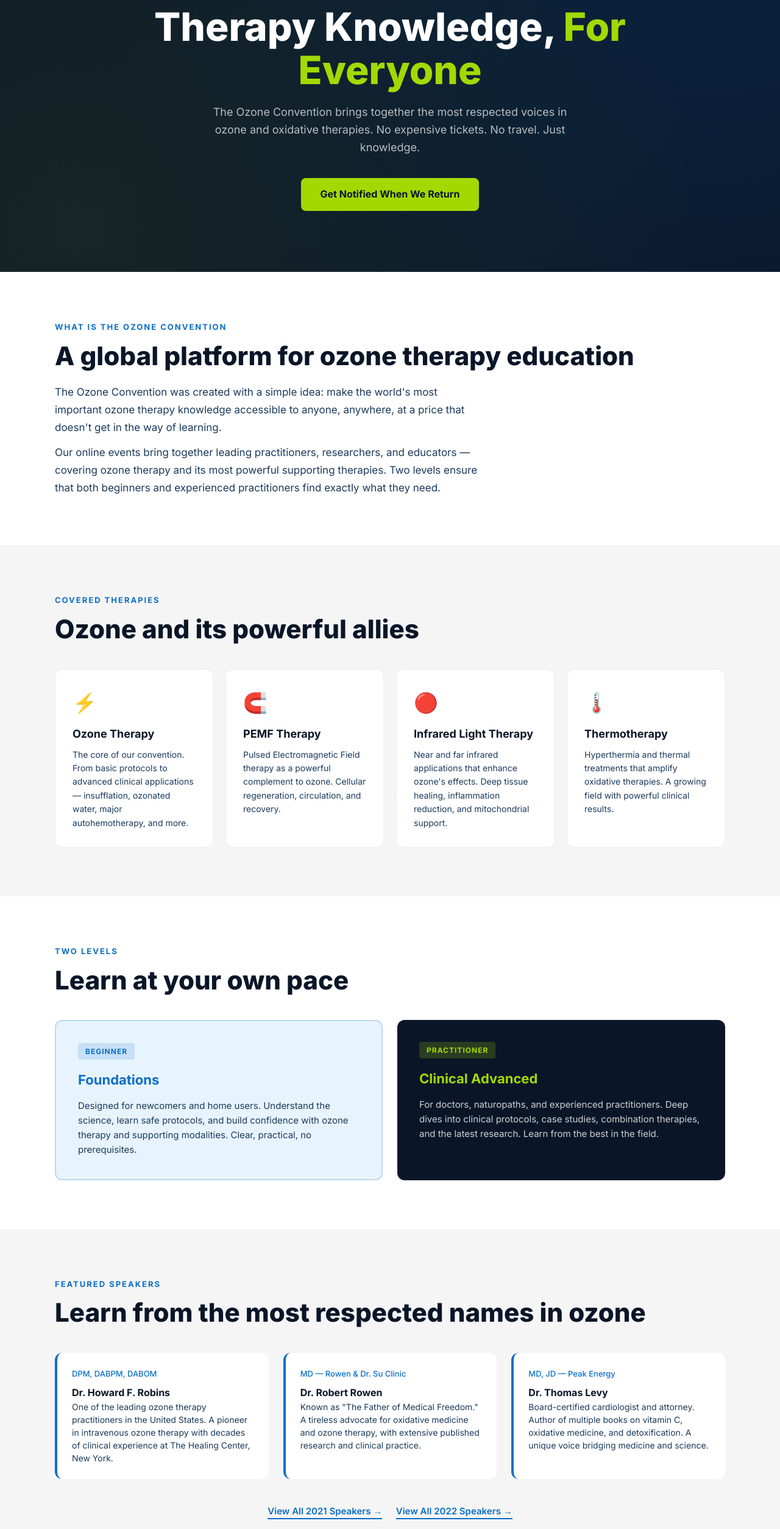
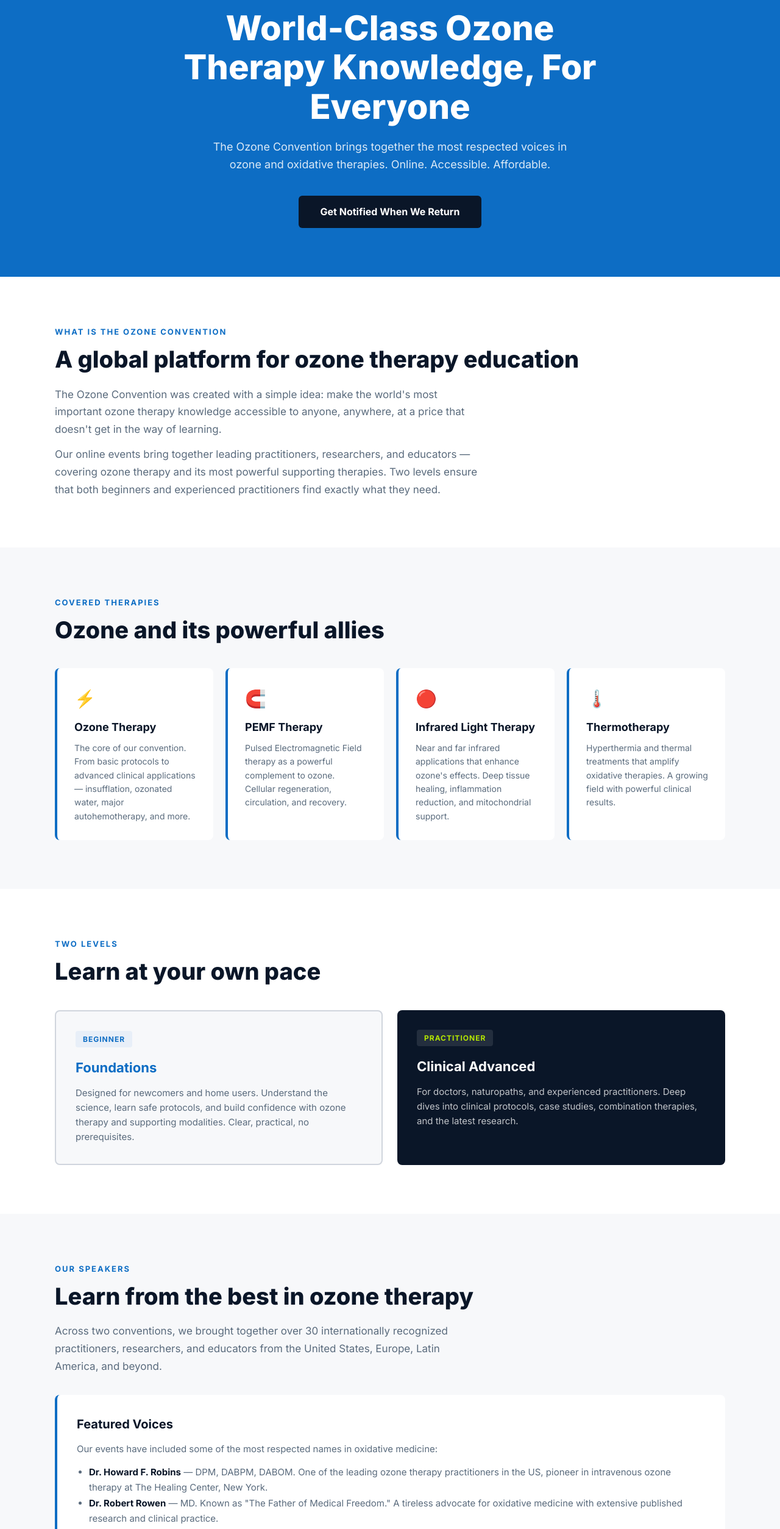
Before and after one commit to titolindj/ozoneconvention-landing, a plain HTML site: page index.html in a window 1280 px wide. Shown: the part 280-2788 px from the top of the page at 61% size. Drawn offline with Linux system fonts and the light colour scheme.

Commit message:
Redesign: no gradients, logo blue primary, real speakers, logo image
- Removed ALL gradients (hero, CTA)
- Primary blue #0D6DC4 from logo as dominant color
- Lima #B5E700 only for small accents
- Added actual convention logo image
- Real speaker info from 2021/2022 events
- 30+ speakers across 2 conventions mentioned
- Clean, flat design throughout

```diff
--- a/index.html
+++ b/index.html
@@ -1,5 +1,5 @@
 <!DOCTYPE html>
-<html lang="es">
+<html lang="en">
 <head>
 <meta charset="UTF-8">
 <meta name="viewport" content="width=device-width, initial-scale=1.0">
@@ -7,89 +7,78 @@
 <meta name="description" content="The Ozone Convention brings together the world's leading ozone therapy experts. Accessible, affordable, online. Two levels for beginners and practitioners.">
 <link rel="preconnect" href="https://fonts.googleapis.com">
 <link href="https://fonts.googleapis.com/css2?family=Inter:wght@400;500;600;700;800&display=swap" rel="stylesheet">
+<link rel="icon" type="image/png" href="logo.png">
 <style>
   * { margin: 0; padding: 0; box-sizing: border-box; }
 
   :root {
-    --azul: #0B6EC7;
-    --lima: #A3D900;
+    --blue: #0D6DC4;
+    --blue-light: #3D8FE0;
+    --lima: #B5E700;
     --navy: #0A1628;
-    --deep: #1B3A5C;
-    --ice: #E8F4FD;
     --white: #FFFFFF;
-    --gray: #F5F5F5;
+    --gray: #F7F8FA;
+    --text: #2C3E50;
+    --text-light: #5A6B7D;
   }
 
-  body { font-family: 'Inter', system-ui, sans-serif; color: var(--navy); line-height: 1.6; }
+  body { font-family: 'Inter', system-ui, sans-serif; color: var(--text); line-height: 1.6; }
 
   /* NAV */
   nav {
     position: fixed; top: 0; width: 100%; z-index: 100;
-    background: rgba(10, 22, 40, 0.95); backdrop-filter: blur(10px);
-    padding: 16px 0; border-bottom: 1px solid rgba(255,255,255,0.1);
+    background: var(--navy);
+    padding: 14px 0; border-bottom: 3px solid var(--blue);
   }
   .nav-inner {
     max-width: 1100px; margin: 0 auto; padding: 0 24px;
     display: flex; align-items: center; justify-content: space-between;
   }
-  .nav-logo { color: var(--white); font-weight: 800; font-size: 20px; text-decoration: none; }
-  .nav-logo span { color: var(--lima); }
-  .nav-links a { color: rgba(255,255,255,0.7); text-decoration: none; margin-left: 32px; font-size: 14px; font-weight: 500; transition: color 0.2s; }
-  .nav-links a:hover { color: var(--lima); }
+  .nav-logo img { height: 36px; }
+  .nav-links a { color: rgba(255,255,255,0.7); text-decoration: none; margin-left: 32px; font-size: 14px; font-weight: 500; }
+  .nav-links a:hover { color: var(--white); }
 
   /* HERO */
   .hero {
-    background: var(--navy);
-    padding: 160px 24px 100px;
+    background: var(--blue);
+    padding: 140px 24px 80px;
     text-align: center;
-    position: relative;
-    overflow: hidden;
   }
-  .hero::before {
-    content: '';
-    position: absolute; top: -50%; left: -50%; width: 200%; height: 200%;
-    background: radial-gradient(circle at 70% 30%, rgba(11, 110, 199, 0.15) 0%, transparent 50%),
-                radial-gradient(circle at 30% 70%, rgba(163, 217, 0, 0.08) 0%, transparent 50%);
-  }
-  .hero-content { position: relative; max-width: 800px; margin: 0 auto; }
-  .hero-badge {
-    display: inline-block; background: rgba(163, 217, 0, 0.15); color: var(--lima);
-    padding: 6px 16px; border-radius: 20px; font-size: 13px; font-weight: 600;
-    margin-bottom: 24px; border: 1px solid rgba(163, 217, 0, 0.3);
+  .hero-logo {
+    max-width: 200px; margin-bottom: 32px;
   }
   .hero h1 {
-    color: var(--white); font-size: clamp(36px, 6vw, 64px); font-weight: 800;
-    line-height: 1.1; margin-bottom: 20px;
+    color: var(--white); font-size: clamp(32px, 5vw, 56px); font-weight: 800;
+    line-height: 1.15; margin-bottom: 20px; max-width: 750px; margin-left: auto; margin-right: auto;
   }
-  .hero h1 span { color: var(--lima); }
   .hero p {
-    color: rgba(255,255,255,0.7); font-size: 18px; max-width: 600px; margin: 0 auto 36px;
+    color: rgba(255,255,255,0.85); font-size: 18px; max-width: 600px; margin: 0 auto 36px;
   }
   .hero-cta {
-    display: inline-block; background: var(--lima); color: var(--navy);
-    padding: 14px 32px; border-radius: 8px; font-weight: 700; font-size: 16px;
-    text-decoration: none; transition: transform 0.2s, box-shadow 0.2s;
+    display: inline-block; background: var(--navy); color: var(--white);
+    padding: 14px 36px; border-radius: 6px; font-weight: 700; font-size: 16px;
+    text-decoration: none;
   }
-  .hero-cta:hover { transform: translateY(-2px); box-shadow: 0 8px 24px rgba(163, 217, 0, 0.3); }
+  .hero-cta:hover { background: #122040; }
 
-  /* WHAT */
-  .what {
+  /* ABOUT */
+  .about {
     background: var(--white); padding: 80px 24px;
   }
   .container { max-width: 1100px; margin: 0 auto; }
   .section-label {
-    color: var(--azul); font-size: 13px; font-weight: 700;
+    color: var(--blue); font-size: 13px; font-weight: 700;
     text-transform: uppercase; letter-spacing: 2px; margin-bottom: 12px;
   }
   .section-title {
-    font-size: clamp(28px, 4vw, 42px); font-weight: 800; color: var(--navy);
+    font-size: clamp(26px, 4vw, 38px); font-weight: 800; color: var(--navy);
     line-height: 1.2; margin-bottom: 20px;
   }
   .section-desc {
-    font-size: 17px; color: var(--deep); max-width: 700px; line-height: 1.7;
+    font-size: 17px; color: var(--text-light); max-width: 700px; line-height: 1.7;
   }
 
-  /* THERAPY CARDS */
+  /* THERAPIES */
   .therapies {
     background: var(--gray); padding: 80px 24px;
   }
@@ -98,13 +87,12 @@
     gap: 20px; margin-top: 40px;
   }
   .therapy-card {
-    background: var(--white); border-radius: 12px; padding: 28px;
-    border: 1px solid rgba(0,0,0,0.06); transition: transform 0.2s, box-shadow 0.2s;
+    background: var(--white); border-radius: 8px; padding: 28px;
+    border-left: 4px solid var(--blue);
   }
-  .therapy-card:hover { transform: translateY(-4px); box-shadow: 0 12px 32px rgba(0,0,0,0.08); }
-  .therapy-icon { font-size: 32px; margin-bottom: 12px; }
+  .therapy-icon { font-size: 28px; margin-bottom: 10px; }
   .therapy-card h3 { font-size: 18px; font-weight: 700; color: var(--navy); margin-bottom: 8px; }
-  .therapy-card p { font-size: 14px; color: var(--deep); line-height: 1.6; }
+  .therapy-card p { font-size: 14px; color: var(--text-light); line-height: 1.6; }
 
   /* LEVELS */
   .levels {
@@ -114,47 +102,53 @@
     display: grid; grid-template-columns: 1fr 1fr; gap: 24px; margin-top: 40px;
   }
   .level-card {
-    border-radius: 12px; padding: 36px; position: relative; overflow: hidden;
+    border-radius: 8px; padding: 32px;
   }
-  .level-card.basic { background: var(--ice); border: 2px solid rgba(11, 110, 199, 0.2); }
+  .level-card.basic { background: var(--gray); border: 2px solid #D0D5DD; }
   .level-card.advanced { background: var(--navy); }
   .level-card h3 { font-size: 22px; font-weight: 700; margin-bottom: 12px; }
-  .level-card.basic h3 { color: var(--azul); }
-  .level-card.advanced h3 { color: var(--lima); }
+  .level-card.basic h3 { color: var(--blue); }
+  .level-card.advanced h3 { color: var(--white); }
   .level-card p { font-size: 15px; line-height: 1.6; }
-  .level-card.basic p { color: var(--deep); }
-  .level-card.advanced p { color: rgba(255,255,255,0.8); }
+  .level-card.basic p { color: var(--text-light); }
+  .level-card.advanced p { color: rgba(255,255,255,0.75); }
   .level-tag {
     display: inline-block; padding: 4px 12px; border-radius: 4px;
     font-size: 12px; font-weight: 700; text-transform: uppercase; letter-spacing: 1px;
     margin-bottom: 16px;
   }
-  .level-card.basic .level-tag { background: rgba(11, 110, 199, 0.15); color: var(--azul); }
-  .level-card.advanced .level-tag { background: rgba(163, 217, 0, 0.2); color: var(--lima); }
+  .level-card.basic .level-tag { background: #E8EFF8; color: var(--blue); }
+  .level-card.advanced .level-tag { background: rgba(255,255,255,0.1); color: var(--lima); }
 
-  /* SPEAKERS PREVIEW */
+  /* SPEAKERS */
   .speakers {
     background: var(--gray); padding: 80px 24px;
   }
-  .speaker-highlight {
-    display: flex; gap: 24px; flex-wrap: wrap; margin-top: 40px;
+  .speakers-intro {
+    font-size: 17px; color: var(--text-light); max-width: 700px; line-height: 1.7;
+    margin-top: 8px; margin-bottom: 32px;
   }
-  .speaker-item {
-    background: var(--white); border-radius: 12px; padding: 24px; flex: 1; min-width: 280px;
-    border-left: 4px solid var(--azul);
+  .speakers-highlight {
+    background: var(--white); border-radius: 8px; padding: 32px;
+    border-left: 4px solid var(--blue);
+    margin-bottom: 24px;
   }
-  .speaker-item h4 { font-size: 16px; font-weight: 700; color: var(--navy); }
-  .speaker-item .role { font-size: 13px; color: var(--azul); font-weight: 500; margin-bottom: 8px; }
-  .speaker-item p { font-size: 14px; color: var(--deep); line-height: 1.5; }
-
-  .speakers-cta {
-    text-align: center; margin-top: 40px;
+  .speakers-highlight h3 {
+    font-size: 20px; font-weight: 700; color: var(--navy); margin-bottom: 12px;
   }
-  .speakers-cta a {
-    color: var(--azul); font-weight: 600; text-decoration: none; font-size: 15px;
-    border-bottom: 2px solid var(--azul); padding-bottom: 2px; transition: color 0.2s;
+  .speakers-highlight p {
+    font-size: 15px; color: var(--text-light); line-height: 1.7;
   }
-  .speakers-cta a:hover { color: var(--lima); border-color: var(--lima); }
+  .speakers-highlight ul {
+    margin-top: 12px; padding-left: 20px;
+  }
+  .speakers-highlight li {
+    font-size: 15px; color: var(--text-light); line-height: 1.7;
+  }
+  .speakers-highlight li strong { color: var(--navy); }
+  .speakers-note {
+    font-size: 14px; color: var(--text-light); font-style: italic; margin-top: 24px;
+  }
 
   /* STORY */
   .story {
@@ -162,66 +156,57 @@
   }
   .story-content {
     display: grid; grid-template-columns: 1fr 1fr; gap: 48px; margin-top: 40px;
-    align-items: center;
+    align-items: start;
   }
-  .story-text { font-size: 16px; color: var(--deep); line-height: 1.8; }
+  .story-text { font-size: 16px; color: var(--text-light); line-height: 1.8; }
   .story-text p { margin-bottom: 16px; }
   .story-timeline {
-    border-left: 3px solid var(--azul); padding-left: 24px;
+    border-left: 3px solid var(--blue); padding-left: 24px;
   }
   .timeline-item { margin-bottom: 24px; position: relative; }
   .timeline-item::before {
     content: ''; position: absolute; left: -31px; top: 4px;
     width: 12px; height: 12px; border-radius: 50%;
-    background: var(--azul); border: 3px solid var(--white);
+    background: var(--blue); border: 3px solid var(--white);
+    box-shadow: 0 0 0 2px var(--blue);
   }
-  .timeline-item .year { font-size: 13px; font-weight: 700; color: var(--lima); text-transform: uppercase; }
+  .timeline-item .year { font-size: 13px; font-weight: 700; color: var(--blue); text-transform: uppercase; }
   .timeline-item h4 { font-size: 16px; font-weight: 700; color: var(--navy); margin: 4px 0; }
-  .timeline-item p { font-size: 14px; color: var(--deep); }
+  .timeline-item p { font-size: 14px; color: var(--text-light); }
 
-  /* CTA FINAL */
+  /* CTA */
   .cta-final {
     background: var(--navy); padding: 80px 24px; text-align: center;
-    position: relative; overflow: hidden;
   }
-  .cta-final::before {
-    content: ''; position: absolute; top: 0; left: 0; right: 0; bottom: 0;
-    background: radial-gradient(circle at 50% 50%, rgba(163, 217, 0, 0.1) 0%, transparent 60%);
-  }
-  .cta-final .container { position: relative; }
   .cta-final h2 {
-    color: var(--white); font-size: clamp(28px, 4vw, 42px); font-weight: 800;
+    color: var(--white); font-size: clamp(26px, 4vw, 38px); font-weight: 800;
     margin-bottom: 16px;
   }
-  .cta-final h2 span { color: var(--lima); }
-  .cta-final p { color: rgba(255,255,255,0.7); font-size: 17px; margin-bottom: 32px; max-width: 500px; margin-left: auto; margin-right: auto; }
+  .cta-final p { color: rgba(255,255,255,0.65); font-size: 17px; margin-bottom: 32px; max-width: 500px; margin-left: auto; margin-right: auto; }
   .cta-form {
     display: flex; gap: 12px; max-width: 460px; margin: 0 auto; flex-wrap: wrap;
     justify-content: center;
   }
   .cta-form input {
-    flex: 1; min-width: 240px; padding: 14px 18px; border-radius: 8px;
+    flex: 1; min-width: 240px; padding: 14px 18px; border-radius: 6px;
     border: 2px solid rgba(255,255,255,0.15); background: rgba(255,255,255,0.08);
     color: var(--white); font-size: 15px; font-family: inherit;
-    transition: border-color 0.2s;
   }
   .cta-form input::placeholder { color: rgba(255,255,255,0.4); }
-  .cta-form input:focus { outline: none; border-color: var(--lima); }
+  .cta-form input:focus { outline: none; border-color: var(--blue-light); }
   .cta-form button {
-    padding: 14px 28px; border-radius: 8px; border: none;
-    background: var(--lima); color: var(--navy); font-weight: 700;
+    padding: 14px 28px; border-radius: 6px; border: none;
+    background: var(--blue); color: var(--white); font-weight: 700;
     font-size: 15px; cursor: pointer; font-family: inherit;
-    transition: transform 0.2s;
   }
-  .cta-form button:hover { transform: translateY(-2px); }
+  .cta-form button:hover { background: var(--blue-light); }
 
   /* FOOTER */
   footer {
     background: #060D18; padding: 32px 24px; text-align: center;
-    border-top: 1px solid rgba(255,255,255,0.05);
   }
   footer p { color: rgba(255,255,255,0.4); font-size: 13px; }
-  footer a { color: var(--azul); text-decoration: none; }
+  footer a { color: var(--blue-light); text-decoration: none; }
 
   /* RESPONSIVE */
   @media (max-width: 768px) {
@@ -236,7 +221,7 @@
 <!-- NAV -->
 <nav>
   <div class="nav-inner">
-    <a href="#" class="nav-logo">3<span>Zone</span> Convention</a>
+    <a href="#" class="nav-logo"><img src="logo.png" alt="3Zone Convention"></a>
     <div class="nav-links">
       <a href="#about">About</a>
       <a href="#therapies">Therapies</a>
@@ -249,16 +234,14 @@
 
 <!-- HERO -->
 <section class="hero">
-  <div class="hero-content">
-    <div class="hero-badge">Online · Global · Accessible</div>
-    <h1>World-Class Ozone Therapy Knowledge, <span>For Everyone</span></h1>
-    <p>The Ozone Convention brings together the most respected voices in ozone and oxidative therapies. No expensive tickets. No travel. Just knowledge.</p>
-    <a href="#notify" class="hero-cta">Get Notified When We Return</a>
-  </div>
+  <img src="logo.png" alt="3Zone Convention" class="hero-logo">
+  <h1>World-Class Ozone Therapy Knowledge, For Everyone</h1>
+  <p>The Ozone Convention brings together the most respected voices in ozone and oxidative therapies. Online. Accessible. Affordable.</p>
+  <a href="#notify" class="hero-cta">Get Notified When We Return</a>
 </section>
 
-<!-- WHAT -->
-<section class="what" id="about">
+<!-- ABOUT -->
+<section class="about" id="about">
   <div class="container">
     <div class="section-label">What Is The Ozone Convention</div>
     <div class="section-title">A global platform for ozone therapy education</div>
@@ -313,7 +296,7 @@
       <div class="level-card advanced">
         <div class="level-tag">Practitioner</div>
         <h3>Clinical Advanced</h3>
-        <p>For doctors, naturopaths, and experienced practitioners. Deep dives into clinical protocols, case studies, combination therapies, and the latest research. Learn from the best in the field.</p>
+        <p>For doctors, naturopaths, and experienced practitioners. Deep dives into clinical protocols, case studies, combination therapies, and the latest research.</p>
       </div>
     </div>
   </div>
@@ -322,30 +305,26 @@
 <!-- SPEAKERS -->
 <section class="speakers" id="speakers">
   <div class="container">
-    <div class="section-label">Featured Speakers</div>
-    <div class="section-title">Learn from the most respected names in ozone</div>
-    <div class="speaker-highlight">
-      <div class="speaker-item">
-        <div class="role">DPM, DABPM, DABOM</div>
-        <h4>Dr. Howard F. Robins</h4>
-        <p>One of the leading ozone therapy practitioners in the United States. A pioneer in intravenous ozone therapy with decades of clinical experience at The Healing Center, New York.</p>
-      </div>
-      <div class="speaker-item">
-        <div class="role">MD — Rowen & Dr. Su Clinic</div>
-        <h4>Dr. Robert Rowen</h4>
-        <p>Known as "The Father of Medical Freedom." A tireless advocate for oxidative medicine and ozone therapy, with extensive published research and clinical practice.</p>
-      </div>
-      <div class="speaker-item">
-        <div class="role">MD, JD — Peak Energy</div>
-        <h4>Dr. Thomas Levy</h4>
-        <p>Board-certified cardiologist and attorney. Author of multiple books on vitamin C, oxidative medicine, and detoxification. A unique voice bridging medicine and science.</p>
-      </div>
+    <div class="section-label">Our Speakers</div>
+    <div class="section-title">Learn from the best in ozone therapy</div>
+    <p class="speakers-intro">Across two conventions, we brought together over 30 internationally recognized practitioners, researchers, and educators from the United States, Europe, Latin America, and beyond.</p>
+
+    <div class="speakers-highlight">
+      <h3>Featured Voices</h3>
+      <p>Our events have included some of the most respected names in oxidative medicine:</p>
+      <ul>
+        <li><strong>Dr. Howard F. Robins</strong> — DPM, DABPM, DABOM. One of the leading ozone therapy practitioners in the US, pioneer in intravenous ozone therapy at The Healing Center, New York.</li>
+        <li><strong>Dr. Robert Rowen</strong> — MD. Known as "The Father of Medical Freedom." A tireless advocate for oxidative medicine with extensive published research and clinical practice.</li>
+        <li><strong>Dr. Thomas Levy</strong> — MD, JD. Board-certified cardiologist and attorney. Author of multiple books on vitamin C, oxidative medicine, and detoxification.</li>
+      </ul>
     </div>
-    <div class="speakers-cta">
-      <a href="https://2021.ozoneconvention.com/speakers/" target="_blank">View All 2021 Speakers →</a>
-      &nbsp;&nbsp;&nbsp;
-      <a href="https://2022.ozoneconvention.com/speakers/" target="_blank">View All 2022 Speakers →</a>
+
+    <div class="speakers-highlight">
+      <h3>And Many More</h3>
+      <p>Practitioners from the US, Cuba, Cyprus, Spain, the UK, Australia, and beyond. Naturopaths, medical doctors, chiropractors, researchers, and educators — all sharing their knowledge openly.</p>
     </div>
+
+    <p class="speakers-note">Full speaker lists from previous events will be available soon.</p>
   </div>
 </section>
 
@@ -358,18 +337,18 @@
       <div class="story-text">
         <p>The Ozone Convention was born from a simple frustration: the most important knowledge in ozone therapy was locked behind expensive conferences, scattered across countries, and inaccessible to most people who needed it.</p>
         <p>Founded by Tito De Hoyos — a technologist and long-time member of the ozone therapy community — the convention set out to change that. Two successful online events in 2021 and 2022 brought together dozens of the world's most respected practitioners, reaching attendees from every continent.</p>
-        <p>In 2023, the convention had to pause due to serious personal circumstances. But the mission never changed. We are working to bring it back — bigger, better, and more accessible than ever.</p>
+        <p>In 2023, the convention had to pause due to serious personal circumstances — including family health crises that required Tito's full attention. But the mission never changed. We are working to bring it back — bigger, better, and more accessible than ever.</p>
       </div>
       <div class="story-timeline">
         <div class="timeline-item">
           <div class="year">2021</div>
           <h4>First Ozone Convention</h4>
-          <p>24 speakers. 3 days. Fully online. Topics spanning ozone basics, clinical protocols, and supporting therapies. Attendees from around the world.</p>
+          <p>24 speakers from around the world. 3 days of presentations covering ozone basics, clinical protocols, PEMF, infrared therapy, and more. Fully online, globally accessible.</p>
         </div>
         <div class="timeline-item">
           <div class="year">2022</div>
           <h4>Second Convention</h4>
-          <p>23 speakers including Dr. Robins, Dr. Rowen, and Dr. Thomas Levy. Expanded content with deeper clinical focus and new therapy modalities.</p>
+          <p>23 speakers. Expanded content with deeper clinical focus, new therapy modalities, and voices from five continents. Growing community of practitioners and home users.</p>
         </div>
         <div class="timeline-item">
           <div class="year">2023–2025</div>
@@ -377,7 +356,7 @@
           <p>Personal circumstances required a break. The community, the knowledge, and the mission remain. We are preparing to return.</p>
         </div>
         <div class="timeline-item">
-          <div class="year" style="color: var(--azul);">Coming Back</div>
+          <div class="year">Coming Back</div>
           <h4>The Next Chapter</h4>
           <p>New format. Same mission. Global access to the best ozone therapy knowledge at a price anyone can afford.</p>
         </div>
@@ -386,10 +365,10 @@
   </div>
 </section>
 
-<!-- CTA FINAL -->
+<!-- CTA -->
 <section class="cta-final" id="notify">
   <div class="container">
-    <h2>Stay <span>Updated</span></h2>
+    <h2>Stay Updated</h2>
     <p>Be the first to know when we announce the next Ozone Convention. No spam — just updates about the event.</p>
     <form class="cta-form" onsubmit="handleSubmit(event)">
       <input type="email" placeholder="your@email.com" required>
@@ -401,7 +380,7 @@
 
 <!-- FOOTER -->
 <footer>
-  <p>Ozone Convention · Founded by <a href="#">Tito De Hoyos</a> · Knowledge should be accessible to everyone.</p>
+  <p>Ozone Convention · Founded by <a href="https://turedvirtual.com" target="_blank">Tito De Hoyos</a> · Knowledge should be accessible to everyone.</p>
 </footer>
 
 <script>
@@ -413,7 +392,6 @@ function handleSubmit(e) {
   e.target.reset();
 }
 
-// Smooth scroll
 document.querySelectorAll('a[href^="#"]').forEach(a => {
   a.addEventListener('click', e => {
     e.preventDefault();
```
Also changed, not shown: logo.png (added).
